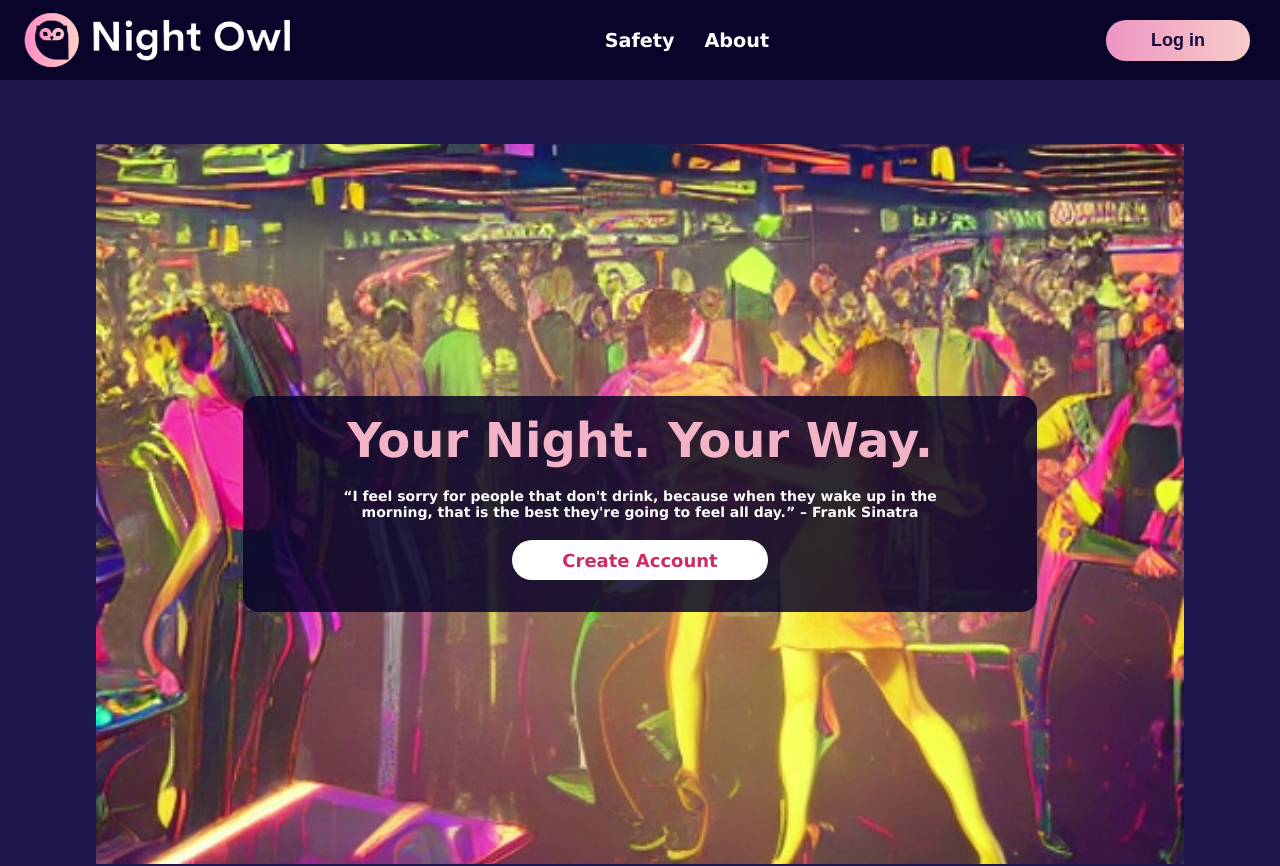
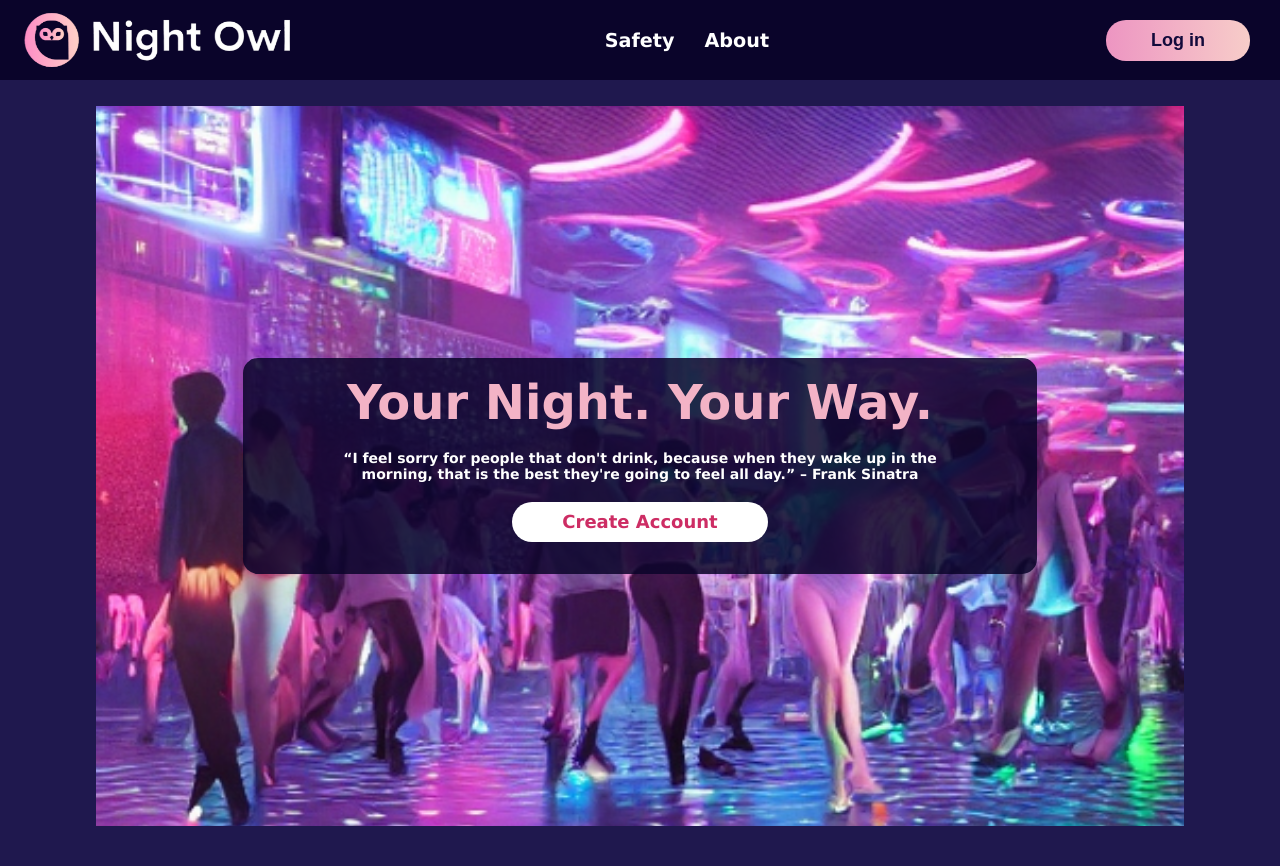
Before and after one commit to EmaleeSoto/night-owl, a React (Create React App) app in the folder front-end/: page / in a window 1280 px wide. Shown: the top 866 px of the page. Built offline with nearby package versions, Linux system fonts and the light colour scheme; no server answers.

Commit message:
Replaced splash image with a better image, reduced home page margin top

```diff
--- a/front-end/src/pages/Home.scss
+++ b/front-end/src/pages/Home.scss
@@ -7,6 +7,7 @@
     flex-direction: column;
     justify-content: space-between;
     min-height: 100%;
+    margin-top: -3%;
 
     &__firstPage {
       display: flex;
```
Also changed, not shown: front-end/src/assets/home_page_images/splashimage.jpeg.
